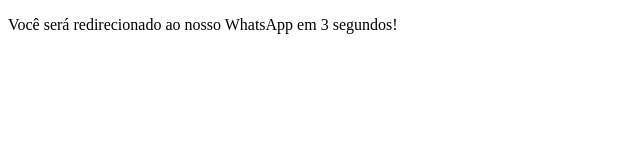
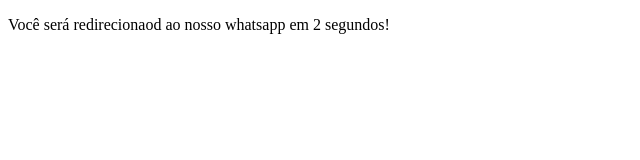
Before and after one commit to 1nfotech/infotech, a plain HTML site: page index.html in a window 1280 px wide. Shown: the full height of the page, 0-640 px from the left. Drawn offline with Linux system fonts and the light colour scheme.

Commit message:
Update index.html

```diff
--- a/index.html
+++ b/index.html
@@ -3,9 +3,9 @@
     <head>
         <title>Mix Motors Araguaína</title>
      <meta charset="UTF-8" />
-     <meta http-equiv="refresh" content="3; URL=https://wa.me/5563992333257" />
+     <meta http-equiv="refresh" content="1; URL=https://wa.me/5563992333257" />
    </head>
    <body>
-     <p>Você será redirecionado ao nosso WhatsApp em 3 segundos! </p>
+     <p>Você será redirecionaod ao nosso whatsapp em 2 segundos!</p>
    </body>
 </html>
```
